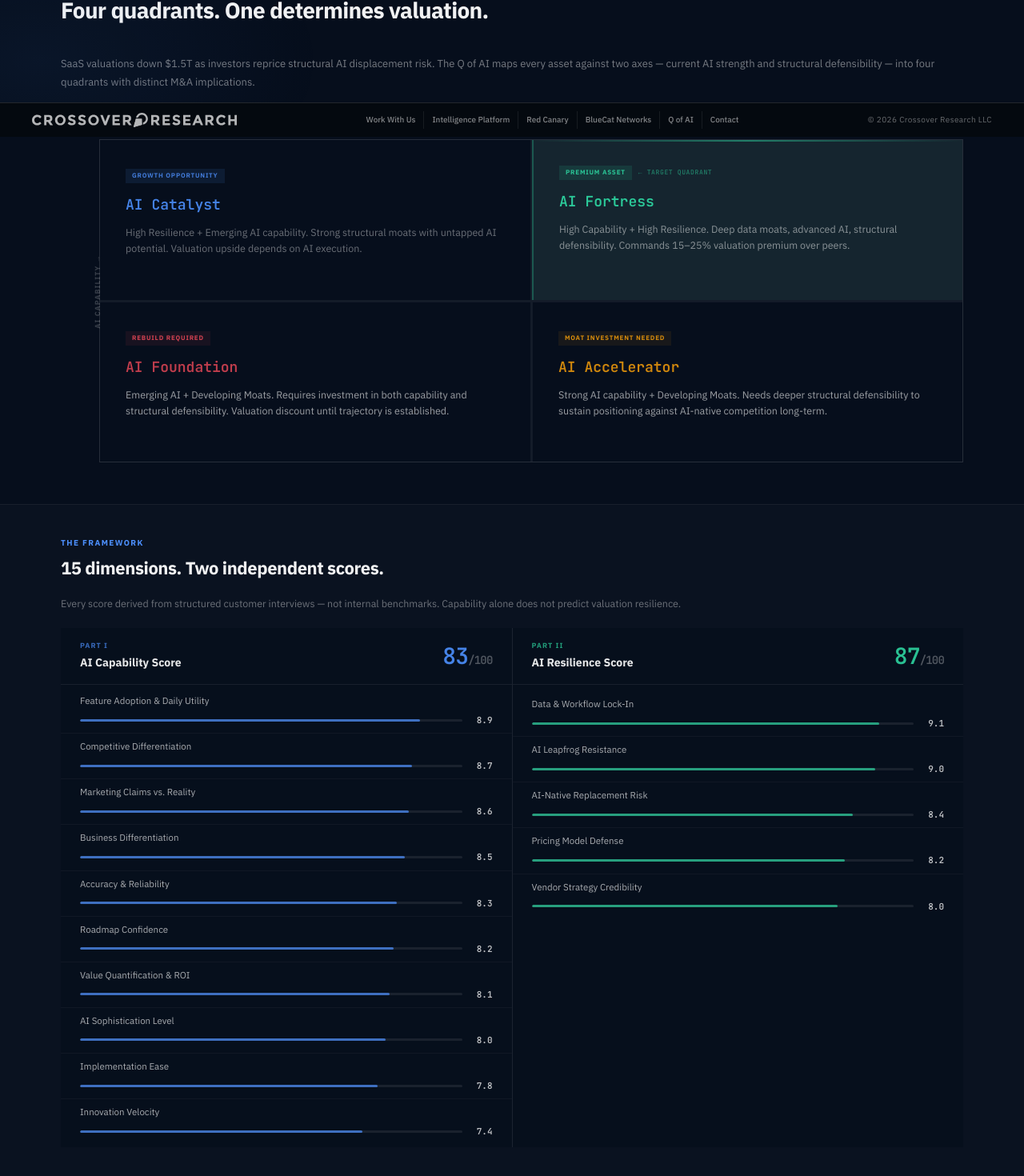
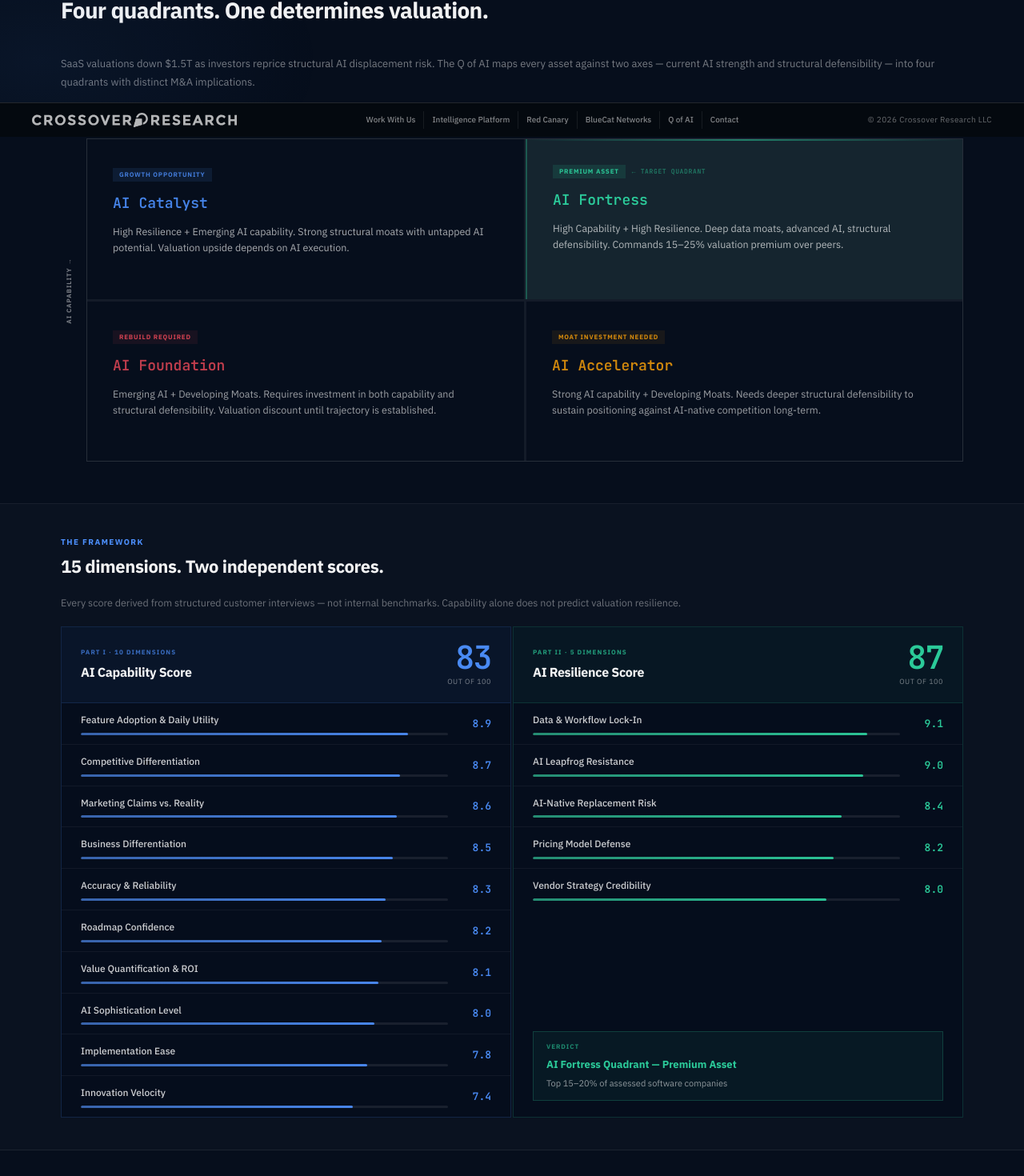
Before and after one commit to Crossover-Research/sell-side-overview-site, a Next.js app: page /qofai in a window 1280 px wide. Shown: the part 629-2099 px from the top of the page at 80% size. Built offline with nearby package versions, Linux system fonts and the light colour scheme.

Commit message:
Fix axis label overlap; redesign scorecard with bordered panels, larger scores, gradient bars, verdict footer

```diff
--- a/app/qofai/page.tsx
+++ b/app/qofai/page.tsx
@@ -219,20 +219,20 @@ export default function QofAIPage() {
           </div>
 
           {/* Full-width 2×2 matrix with axis labels */}
-          <div style={{ position: 'relative', marginLeft: 48 }}>
+          <div style={{ position: 'relative', marginLeft: 32 }}>
             {/* Y-axis label */}
-            <div style={{ position: 'absolute', left: -48, top: 0, bottom: 0, display: 'flex', alignItems: 'center', justifyContent: 'center' }}>
-              <div style={{ fontSize: 9, fontWeight: 700, letterSpacing: '.12em', textTransform: 'uppercase', color: 'rgba(255,255,255,.2)', transform: 'rotate(-90deg)', whiteSpace: 'nowrap' }}>AI CAPABILITY →</div>
+            <div style={{ position: 'absolute', left: -32, top: 0, bottom: 0, display: 'flex', alignItems: 'center', justifyContent: 'center', width: 20 }}>
+              <div style={{ fontSize: 8, fontWeight: 700, letterSpacing: '.12em', textTransform: 'uppercase', color: 'rgba(255,255,255,.45)', transform: 'rotate(-90deg)', whiteSpace: 'nowrap', transformOrigin: 'center center' }}>AI CAPABILITY →</div>
             </div>
             {/* X-axis label */}
-            <div style={{ textAlign: 'center', fontSize: 9, fontWeight: 700, letterSpacing: '.12em', textTransform: 'uppercase', color: 'rgba(255,255,255,.2)', marginBottom: 10 }}>AI RESILIENCE →</div>
+            <div style={{ textAlign: 'center', fontSize: 8, fontWeight: 700, letterSpacing: '.12em', textTransform: 'uppercase', color: 'rgba(255,255,255,.45)', marginBottom: 10 }}>AI RESILIENCE →</div>
 
             <div style={{ display: 'grid', gridTemplateColumns: '1fr 1fr', gap: 2, background: 'rgba(255,255,255,.06)', border: '1px solid rgba(255,255,255,.08)' }}>
               {/* Top-left: AI Catalyst */}
               <div style={{ background: 'rgba(6,14,28,.95)', padding: '32px 32px', minHeight: 200 }}>
                 <div style={{ fontSize: 8, fontWeight: 700, letterSpacing: '.1em', textTransform: 'uppercase', color: 'rgba(77,144,254,.8)', background: 'rgba(77,144,254,.1)', padding: '2px 8px', display: 'inline-block', marginBottom: 12 }}>Growth Opportunity</div>
                 <div style={{ fontFamily: 'var(--font-mono)', fontSize: 18, fontWeight: 700, color: 'rgba(77,144,254,.9)', marginBottom: 10 }}>AI Catalyst</div>
-                <div style={{ fontSize: 12.5, color: 'rgba(255,255,255,.4)', lineHeight: 1.6 }}>High Resilience + Emerging AI capability. Strong structural moats with untapped AI potential. Valuation upside depends on AI execution.</div>
+                <div style={{ fontSize: 12.5, color: 'rgba(255,255,255,.65)', lineHeight: 1.6 }}>High Resilience + Emerging AI capability. Strong structural moats with untapped AI potential. Valuation upside depends on AI execution.</div>
               </div>
               {/* Top-right: AI Fortress — highlighted */}
               <div style={{ background: 'rgba(45,212,160,.05)', padding: '32px 32px', minHeight: 200, borderLeft: '2px solid rgba(45,212,160,.3)', position: 'relative', overflow: 'hidden' }}>
@@ -242,7 +242,7 @@ export default function QofAIPage() {
                   <div style={{ fontSize: 8, fontWeight: 700, letterSpacing: '.08em', textTransform: 'uppercase', color: 'rgba(45,212,160,.5)', fontFamily: 'var(--font-mono)' }}>← Target Quadrant</div>
                 </div>
                 <div style={{ fontFamily: 'var(--font-mono)', fontSize: 18, fontWeight: 700, color: 'rgba(45,212,160,.95)', marginBottom: 10 }}>AI Fortress</div>
-                <div style={{ fontSize: 12.5, color: 'rgba(255,255,255,.5)', lineHeight: 1.6 }}>High Capability + High Resilience. Deep data moats, advanced AI, structural defensibility. Commands 15–25% valuation premium over peers.</div>
+                <div style={{ fontSize: 12.5, color: 'rgba(255,255,255,.68)', lineHeight: 1.6 }}>High Capability + High Resilience. Deep data moats, advanced AI, structural defensibility. Commands 15–25% valuation premium over peers.</div>
               </div>
               {/* Bottom-left: AI Foundation */}
               <div style={{ background: 'rgba(6,14,28,.95)', padding: '32px 32px', minHeight: 200, borderTop: '1px solid rgba(255,255,255,.05)' }}>
@@ -274,48 +274,70 @@ export default function QofAIPage() {
             </p>
           </div>
 
-          <div style={{ display: 'grid', gridTemplateColumns: '1fr 1fr', gap: 1, background: 'rgba(255,255,255,.07)' }}>
-            {/* Capability */}
-            <div style={{ background: 'rgba(6,14,28,.95)' }}>
-              <div style={{ padding: '12px 24px', borderBottom: '1px solid rgba(255,255,255,.07)', display: 'flex', alignItems: 'center', justifyContent: 'space-between' }}>
+          <div style={{ display: 'grid', gridTemplateColumns: '1fr 1fr', gap: 2 }}>
+
+            {/* ── Capability Panel ── */}
+            <div style={{ background: 'rgba(6,14,28,.98)', border: '1px solid rgba(77,144,254,.18)', overflow: 'hidden' }}>
+              <div style={{ background: 'rgba(77,144,254,.06)', borderBottom: '1px solid rgba(77,144,254,.15)', padding: '18px 24px', display: 'flex', alignItems: 'center', justifyContent: 'space-between' }}>
                 <div>
-                  <div style={{ fontSize: 9, fontWeight: 700, letterSpacing: '.12em', textTransform: 'uppercase', color: 'rgba(77,144,254,.7)', marginBottom: 3 }}>Part I</div>
-                  <div style={{ fontSize: 14, fontWeight: 700, color: 'rgba(255,255,255,.9)' }}>AI Capability Score</div>
+                  <div style={{ fontSize: 8, fontWeight: 700, letterSpacing: '.14em', textTransform: 'uppercase', color: 'rgba(77,144,254,.7)', marginBottom: 4 }}>Part I · 10 Dimensions</div>
+                  <div style={{ fontSize: 16, fontWeight: 700, color: 'rgba(255,255,255,.95)', letterSpacing: '-.02em' }}>AI Capability Score</div>
                 </div>
-                <div style={{ fontFamily: 'var(--font-mono)', fontSize: 28, fontWeight: 700, color: 'rgba(77,144,254,.9)', letterSpacing: '-.03em' }}>83<span style={{ fontSize: 14, color: 'rgba(255,255,255,.3)' }}>/100</span></div>
+                <div style={{ textAlign: 'right' }}>
+                  <div style={{ fontFamily: 'var(--font-mono)', fontSize: 40, fontWeight: 700, color: 'rgba(77,144,254,.95)', letterSpacing: '-.04em', lineHeight: 1 }}>83</div>
+                  <div style={{ fontSize: 9, color: 'rgba(255,255,255,.45)', marginTop: 3, letterSpacing: '.06em' }}>OUT OF 100</div>
+                </div>
               </div>
-              <div style={{ padding: '4px 0' }}>
+              <div>
                 {CAPABILITY_DIMS.map((d, i) => (
-                  <div key={i} style={{ padding: '7px 24px', borderBottom: i < CAPABILITY_DIMS.length - 1 ? '1px solid rgba(255,255,255,.04)' : 'none' }}>
-                    <div style={{ display: 'flex', alignItems: 'center', justifyContent: 'space-between', marginBottom: 5 }}>
-                      <div style={{ fontSize: 11.5, color: 'rgba(255,255,255,.65)' }}>{d.label}</div>
+                  <div key={i} style={{ padding: '11px 24px', borderBottom: i < CAPABILITY_DIMS.length - 1 ? '1px solid rgba(255,255,255,.05)' : 'none', display: 'grid', gridTemplateColumns: '1fr 40px', alignItems: 'center', gap: 14 }}>
+                    <div>
+                      <div style={{ fontSize: 12, color: 'rgba(255,255,255,.8)', marginBottom: 6, fontWeight: 500 }}>{d.label}</div>
+                      <div style={{ height: 3, background: 'rgba(255,255,255,.08)', borderRadius: 2, overflow: 'hidden' }}>
+                        <div style={{ width: `${(d.score/10)*100}%`, height: '100%', background: 'linear-gradient(90deg,rgba(77,144,254,.6),rgba(77,144,254,.9))', borderRadius: 2 }} />
+                      </div>
                     </div>
-                    <ScoreBar score={d.score} color="rgba(77,144,254,.7)" />
+                    <div style={{ fontFamily: 'var(--font-mono)', fontSize: 13, fontWeight: 700, color: 'rgba(77,144,254,.95)', textAlign: 'right' }}>{d.score.toFixed(1)}</div>
                   </div>
                 ))}
               </div>
             </div>
 
-            {/* Resilience */}
-            <div style={{ background: 'rgba(6,14,28,.95)', display: 'flex', flexDirection: 'column' }}>
-              <div style={{ padding: '12px 24px', borderBottom: '1px solid rgba(255,255,255,.07)', display: 'flex', alignItems: 'center', justifyContent: 'space-between' }}>
+            {/* ── Resilience Panel ── */}
+            <div style={{ background: 'rgba(6,14,28,.98)', border: '1px solid rgba(45,212,160,.18)', overflow: 'hidden', display: 'flex', flexDirection: 'column' }}>
+              <div style={{ background: 'rgba(45,212,160,.05)', borderBottom: '1px solid rgba(45,212,160,.15)', padding: '18px 24px', display: 'flex', alignItems: 'center', justifyContent: 'space-between' }}>
                 <div>
-                  <div style={{ fontSize: 9, fontWeight: 700, letterSpacing: '.12em', textTransform: 'uppercase', color: 'rgba(45,212,160,.7)', marginBottom: 3 }}>Part II</div>
-                  <div style={{ fontSize: 14, fontWeight: 700, color: 'rgba(255,255,255,.9)' }}>AI Resilience Score</div>
+                  <div style={{ fontSize: 8, fontWeight: 700, letterSpacing: '.14em', textTransform: 'uppercase', color: 'rgba(45,212,160,.7)', marginBottom: 4 }}>Part II · 5 Dimensions</div>
+                  <div style={{ fontSize: 16, fontWeight: 700, color: 'rgba(255,255,255,.95)', letterSpacing: '-.02em' }}>AI Resilience Score</div>
                 </div>
-                <div style={{ fontFamily: 'var(--font-mono)', fontSize: 28, fontWeight: 700, color: 'rgba(45,212,160,.9)', letterSpacing: '-.03em' }}>87<span style={{ fontSize: 14, color: 'rgba(255,255,255,.3)' }}>/100</span></div>
+                <div style={{ textAlign: 'right' }}>
+                  <div style={{ fontFamily: 'var(--font-mono)', fontSize: 40, fontWeight: 700, color: 'rgba(45,212,160,.95)', letterSpacing: '-.04em', lineHeight: 1 }}>87</div>
+                  <div style={{ fontSize: 9, color: 'rgba(255,255,255,.45)', marginTop: 3, letterSpacing: '.06em' }}>OUT OF 100</div>
+                </div>
               </div>
-              <div style={{ padding: '8px 0', flex: 1 }}>
+              <div>
                 {RESILIENCE_DIMS.map((d, i) => (
-                  <div key={i} style={{ padding: '7px 24px', borderBottom: i < RESILIENCE_DIMS.length - 1 ? '1px solid rgba(255,255,255,.04)' : 'none' }}>
-                    <div style={{ marginBottom: 5 }}>
-                      <div style={{ fontSize: 11.5, color: 'rgba(255,255,255,.65)' }}>{d.label}</div>
+                  <div key={i} style={{ padding: '11px 24px', borderBottom: i < RESILIENCE_DIMS.length - 1 ? '1px solid rgba(255,255,255,.05)' : 'none', display: 'grid', gridTemplateColumns: '1fr 40px', alignItems: 'center', gap: 14 }}>
+                    <div>
+                      <div style={{ fontSize: 12, color: 'rgba(255,255,255,.8)', marginBottom: 6, fontWeight: 500 }}>{d.label}</div>
+                      <div style={{ height: 3, background: 'rgba(255,255,255,.08)', borderRadius: 2, overflow: 'hidden' }}>
+                        <div style={{ width: `${(d.score/10)*100}%`, height: '100%', background: 'linear-gradient(90deg,rgba(45,212,160,.6),rgba(45,212,160,.9))', borderRadius: 2 }} />
+                      </div>
                     </div>
-                    <ScoreBar score={d.score} color="rgba(45,212,160,.7)" />
+                    <div style={{ fontFamily: 'var(--font-mono)', fontSize: 13, fontWeight: 700, color: 'rgba(45,212,160,.95)', textAlign: 'right' }}>{d.score.toFixed(1)}</div>
                   </div>
                 ))}
               </div>
+              {/* Verdict footer */}
+              <div style={{ margin: '0 24px 20px', marginTop: 'auto', paddingTop: 16 }}>
+                <div style={{ background: 'rgba(45,212,160,.06)', border: '1px solid rgba(45,212,160,.2)', padding: '12px 16px' }}>
+                  <div style={{ fontSize: 8, fontWeight: 700, letterSpacing: '.12em', textTransform: 'uppercase', color: 'rgba(45,212,160,.6)', marginBottom: 5 }}>Verdict</div>
+                  <div style={{ fontSize: 13, fontWeight: 700, color: 'rgba(45,212,160,.95)', marginBottom: 3 }}>AI Fortress Quadrant — Premium Asset</div>
+                  <div style={{ fontSize: 11, color: 'rgba(255,255,255,.55)' }}>Top 15–20% of assessed software companies</div>
+                </div>
+              </div>
             </div>
+
           </div>
         </div>
       </section>
```
